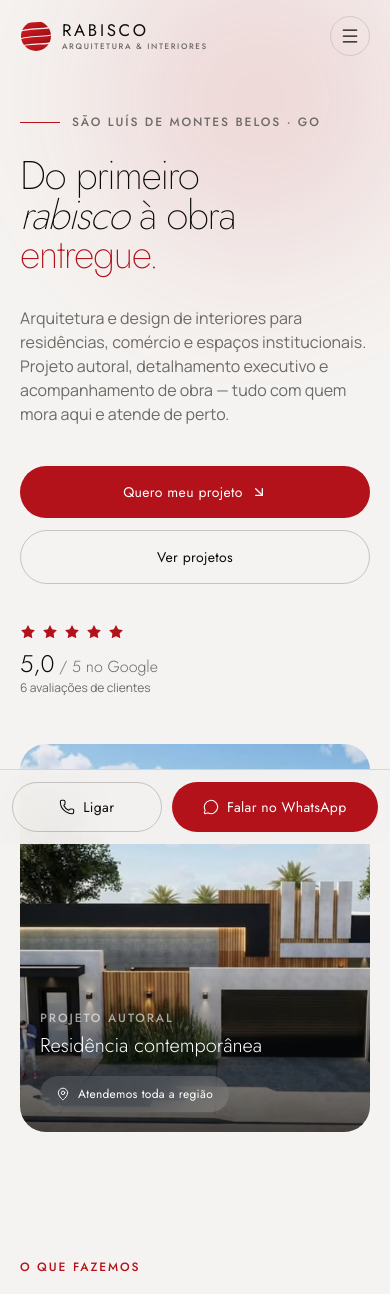
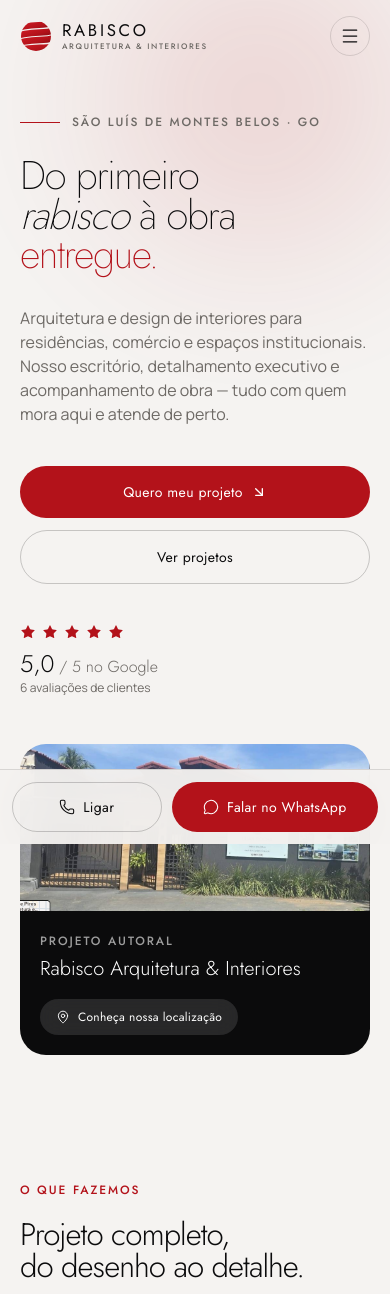
Before and after one commit to G4m0/Rabisco-Arquitetura, a React (Vite) app in the folder packages/web/: page / in a window 390 px wide. Shown: the top 1294 px of the page. Built offline with nearby package versions, Linux system fonts and the light colour scheme.

Commit message:
Use supplied office facade in hero with full-width responsive framing and office caption

```diff
--- a/packages/web/src/web/components/site/hero.tsx
+++ b/packages/web/src/web/components/site/hero.tsx
@@ -40,7 +40,7 @@ export function Hero() {
             style={{ "--rise-delay": "240ms" } as never}
           >
             Arquitetura e design de interiores para residências, comércio e espaços
-            institucionais. Projeto autoral, detalhamento executivo e acompanhamento de obra —
+            institucionais. Nosso escritório, detalhamento executivo e acompanhamento de obra —
             tudo com quem mora aqui e atende de perto.
           </p>
 
@@ -91,23 +91,23 @@ export function Hero() {
         >
           <div className="relative overflow-hidden rounded-[26px] md:rounded-[36px]">
             <img
-              src={`${import.meta.env.BASE_URL}images/projeto-residencial.jpg`}
-              alt="Fachada residencial contemporânea projetada pela Rabisco Arquitetura"
-              className="h-[46vh] w-full object-cover md:h-[62vh]"
+              src={`${import.meta.env.BASE_URL}images/fachada-rabisco.png`}
+              alt="Fachada do escritório Rabisco Arquitetura & Interiores em São Luís de Montes Belos"
+              className="block h-auto w-full object-contain"
               loading="eager"
               fetchPriority="high"
-              width={1440}
-              height={900}
+              width={1109}
+              height={530}
             />
             <div
               aria-hidden
-              className="absolute inset-0 bg-gradient-to-t from-ink/70 via-ink/5 to-transparent"
+              className="hidden"
             />
-            <div className="absolute inset-x-0 bottom-0 flex flex-wrap items-end justify-between gap-4 p-5 md:p-8">
+            <div className="flex flex-wrap items-center justify-between gap-4 bg-ink p-5 md:p-8">
               <div>
                 <p className="eyebrow text-white/60">Projeto autoral</p>
                 <p className="font-display mt-1 text-xl font-light text-white md:text-2xl">
-                  Residência contemporânea
+                  Rabisco Arquitetura & Interiores
                 </p>
               </div>
               <a
@@ -115,7 +115,7 @@ export function Hero() {
                 className="font-display inline-flex items-center gap-2 rounded-full bg-white/12 px-4 py-2.5 text-xs tracking-wide text-white backdrop-blur-md transition-colors hover:bg-white hover:text-ink"
               >
                 <MapPin className="h-3.5 w-3.5" strokeWidth={1.6} />
-                Atendemos toda a região
+                Conheça nossa localização
               </a>
             </div>
           </div>
```
Also changed, not shown: packages/web/public/images/fachada-rabisco.png (added).
